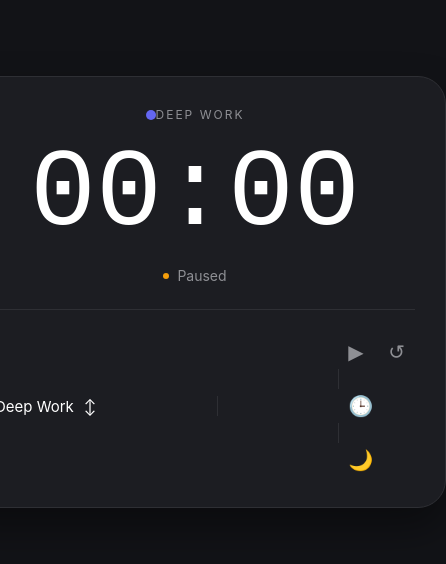
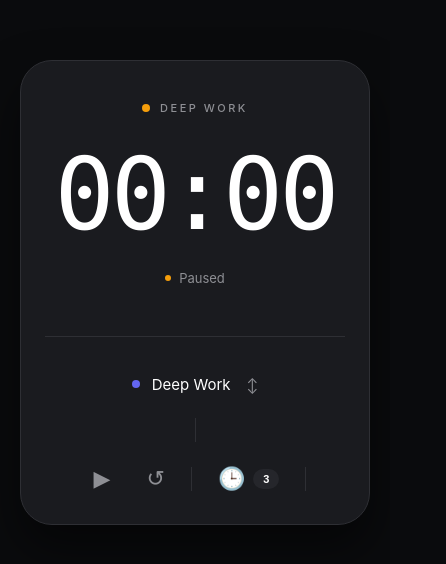
Before and after one commit to monaenzi/time_tracker, a website: page src/index.html in a window 390 px wide. Shown: the part 130-694 px from the top of the page, 446 px wide, since content can reach past the window. Drawn offline with Linux system fonts and the light colour scheme; no server answers.

Commit message:
Update UI to match prototype design

```diff
--- a/src/index.html
+++ b/src/index.html
@@ -3,10 +3,9 @@
 <head>
     <meta charset="UTF-8">
     <meta name="viewport" content="width=device-width, initial-scale=1.0">
-    <title>Dark Timer 2026</title>
+    <title>Time Tracker</title>
     <link rel="stylesheet" href="style.css">
-    <script src="js\main.js" defer></script>
-
+    <script src="js/main.js" defer></script>
 </head>
 <body>
     <div class="timer-container">
@@ -33,22 +32,20 @@
                 </div>
                 <div class="dropdown-menu" id="projectDropdown">
                     <div class="search-box">
-                        <input type="text" placeholder="Search or add...">
+                        <input type="text" id="projectSearch" placeholder="Search or add...">
                     </div>
-                    <div class="projects-list" id="projectsList">
-                        </div>
+                    <div class="projects-list" id="projectsList"></div>
                 </div>
             </div>
 
             <div class="v-divider"></div>
 
             <div class="controls">
-                <button id="startStopBtn" class="icon-btn">▶</button>
-                <button id="resetBtn" class="icon-btn">↺</button>
+                <button id="startStopBtn" class="icon-btn" title="Start/Stop">▶</button>
+                <button id="resetBtn" class="icon-btn" title="Reset">↺</button>
                 <div class="v-divider"></div>
-                <button id="historyBtn" class="icon-btn">🕒</button>
+                <button id="historyBtn" class="icon-btn" title="History">🕒<span class="badge" id="historyCount">3</span></button>
                 <div class="v-divider"></div>
-                <button class="icon-btn">🌙</button>
             </div>
         </div>
     </div>
@@ -58,6 +55,5 @@
         <ul id="entryList"></ul>
         <div class="total">Total: <span id="totalTime">0</span> min</div>
     </div>
-
 </body>
 </html>
--- a/src/style.css
+++ b/src/style.css
@@ -1,117 +1,289 @@
 :root {
-    --bg-color: #121317;
-    --card-bg: #1c1d22;
+    --bg-color: #0a0b0d;
+    --card-bg: #1a1b1f;
     --text-main: #ffffff;
     --text-dim: #8e8f94;
     --accent-blue: #6366f1;
     --accent-orange: #f59e0b;
     --divider-color: #2e2f34;
+    --hover-bg: #25262b;
+}
+
+* {
+    margin: 0;
+    padding: 0;
+    box-sizing: border-box;
 }
 
 body {
     background-color: var(--bg-color);
     color: var(--text-main);
-    font-family: 'Inter', -apple-system, sans-serif;
+    font-family: -apple-system, BlinkMacSystemFont, 'Segoe UI', system-ui, sans-serif;
     display: flex;
     flex-direction: column;
     align-items: center;
     justify-content: center;
-    height: 100vh;
-    margin: 0;
+    min-height: 100vh;
+    padding: 20px;
 }
 
 .timer-container {
     background-color: var(--card-bg);
-    width: 440px;
-    padding: 30px;
-    border-radius: 28px;
+    width: 100%;
+    max-width: 780px;
+    padding: 60px 40px 40px;
+    border-radius: 32px;
     border: 1px solid var(--divider-color);
-    box-shadow: 0 20px 40px rgba(0,0,0,0.4);
+    box-shadow: 0 24px 48px rgba(0,0,0,0.5);
+}
+
+.main-display {
+    text-align: center;
+    margin-bottom: 50px;
 }
 
 .current-project-tag {
-    font-size: 12px;
-    letter-spacing: 2px;
+    font-size: 11px;
+    font-weight: 500;
+    letter-spacing: 2.5px;
     color: var(--text-dim);
     display: flex;
     align-items: center;
     justify-content: center;
-    margin-bottom: 10px;
+    gap: 10px;
+    margin-bottom: 30px;
+    text-transform: uppercase;
+}
+
+.dot {
+    width: 8px;
+    height: 8px;
+    border-radius: 50%;
+    background: var(--accent-orange);
+}
+
+.dot.blue {
+    background: var(--accent-blue);
 }
 
 .time-number {
-    font-size: 110px;
+    font-size: 140px;
     font-weight: 200;
-    font-family: 'Courier New', monospace;
+    font-family: 'SF Mono', 'Monaco', 'Courier New', monospace;
     text-align: center;
-    margin: 10px 0;
+    letter-spacing: -4px;
+    line-height: 1;
+    margin: 20px 0;
 }
 
 .status-label {
     display: flex;
     align-items: center;
     justify-content: center;
-    font-size: 14px;
+    font-size: 13px;
     color: var(--text-dim);
     gap: 8px;
+    margin-top: 25px;
+}
+
+.dot-small {
+    width: 6px;
+    height: 6px;
+    border-radius: 50%;
+}
+
+.orange {
+    background: var(--accent-orange);
 }
 
 .divider {
     height: 1px;
     background-color: var(--divider-color);
-    margin: 25px 0;
+    margin: 40px 0 30px;
 }
 
 .toolbar {
     display: flex;
     align-items: center;
     justify-content: space-between;
+    gap: 20px;
+}
+
+.project-selector-wrapper {
+    position: relative;
+    flex: 1;
 }
 
 .custom-select {
     display: flex;
     align-items: center;
-    gap: 10px;
+    gap: 12px;
     cursor: pointer;
     font-size: 15px;
+    padding: 8px 0;
+    user-select: none;
+}
+
+.custom-select:hover {
+    color: var(--text-main);
+}
+
+.chevron {
+    color: var(--text-dim);
+    font-size: 14px;
+    margin-left: 4px;
 }
 
 .dropdown-menu {
     position: absolute;
-    background: #1c1d22;
+    background: var(--card-bg);
     border: 1px solid var(--divider-color);
-    border-radius: 12px;
-    width: 220px;
+    border-radius: 16px;
+    width: 280px;
     margin-top: 10px;
     display: none;
     z-index: 100;
+    box-shadow: 0 12px 24px rgba(0,0,0,0.4);
+    overflow: hidden;
+}
+
+.search-box {
+    padding: 12px;
+    border-bottom: 1px solid var(--divider-color);
+}
+
+.search-box input {
+    width: 100%;
+    background: var(--bg-color);
+    border: 1px solid var(--divider-color);
+    border-radius: 8px;
+    padding: 8px 12px;
+    color: var(--text-main);
+    font-size: 14px;
+    outline: none;
+}
+
+.search-box input::placeholder {
+    color: var(--text-dim);
+}
+
+.projects-list {
+    max-height: 300px;
+    overflow-y: auto;
+}
+
+.project-item {
+    padding: 12px 16px;
+    cursor: pointer;
+    display: flex;
+    align-items: center;
+    gap: 10px;
+    transition: background 0.15s;
+}
+
+.project-item:hover {
+    background: var(--hover-bg);
+}
+
+.controls {
+    display: flex;
+    align-items: center;
+    gap: 8px;
 }
 
 .icon-btn {
     background: none;
     border: none;
     color: var(--text-dim);
-    font-size: 20px;
+    font-size: 22px;
     cursor: pointer;
-    padding: 5px 10px;
+    padding: 8px 14px;
+    border-radius: 8px;
+    transition: all 0.2s;
+    display: flex;
+    align-items: center;
+    justify-content: center;
+}
+
+.icon-btn:hover {
+    background: var(--hover-bg);
+    color: var(--text-main);
 }
 
 .v-divider {
     width: 1px;
-    height: 20px;
+    height: 24px;
     background-color: var(--divider-color);
+    margin: 0 4px;
 }
 
-.dot { width: 10px; height: 10px; border-radius: 50%; background: var(--accent-blue); }
-.dot-small { width: 6px; height: 6px; border-radius: 50%; }
-.orange { background: var(--accent-orange); }
-
-/* History Panel */
 .history-panel {
-    margin-top: 20px;
-    width: 440px;
+    margin-top: 30px;
+    width: 100%;
+    max-width: 780px;
     background: var(--card-bg);
-    padding: 20px;
-    border-radius: 18px;
+    padding: 30px;
+    border-radius: 24px;
     border: 1px solid var(--divider-color);
 }
+
+.history-panel h3 {
+    font-size: 18px;
+    font-weight: 600;
+    margin-bottom: 20px;
+    color: var(--text-main);
+}
+
+.history-panel ul {
+    list-style: none;
+    margin-bottom: 20px;
+}
+
+.history-panel li {
+    padding: 12px 0;
+    border-bottom: 1px solid var(--divider-color);
+    color: var(--text-dim);
+    font-size: 14px;
+}
+
+.history-panel li:last-child {
+    border-bottom: none;
+}
+
+.total {
+    font-size: 15px;
+    font-weight: 600;
+    color: var(--text-main);
+    padding-top: 12px;
+    border-top: 1px solid var(--divider-color);
+}
+
+.badge {
+    background: var(--hover-bg);
+    color: var(--text-main);
+    font-size: 11px;
+    font-weight: 600;
+    padding: 4px 10px;
+    border-radius: 12px;
+    margin-left: 8px;
+}
+
+@media (max-width: 640px) {
+    .timer-container {
+        padding: 40px 24px 24px;
+    }
+
+    .time-number {
+        font-size: 100px;
+    }
+
+    .toolbar {
+        flex-direction: column;
+        gap: 16px;
+    }
+
+    .controls {
+        width: 100%;
+        justify-content: center;
+    }
+}
```
